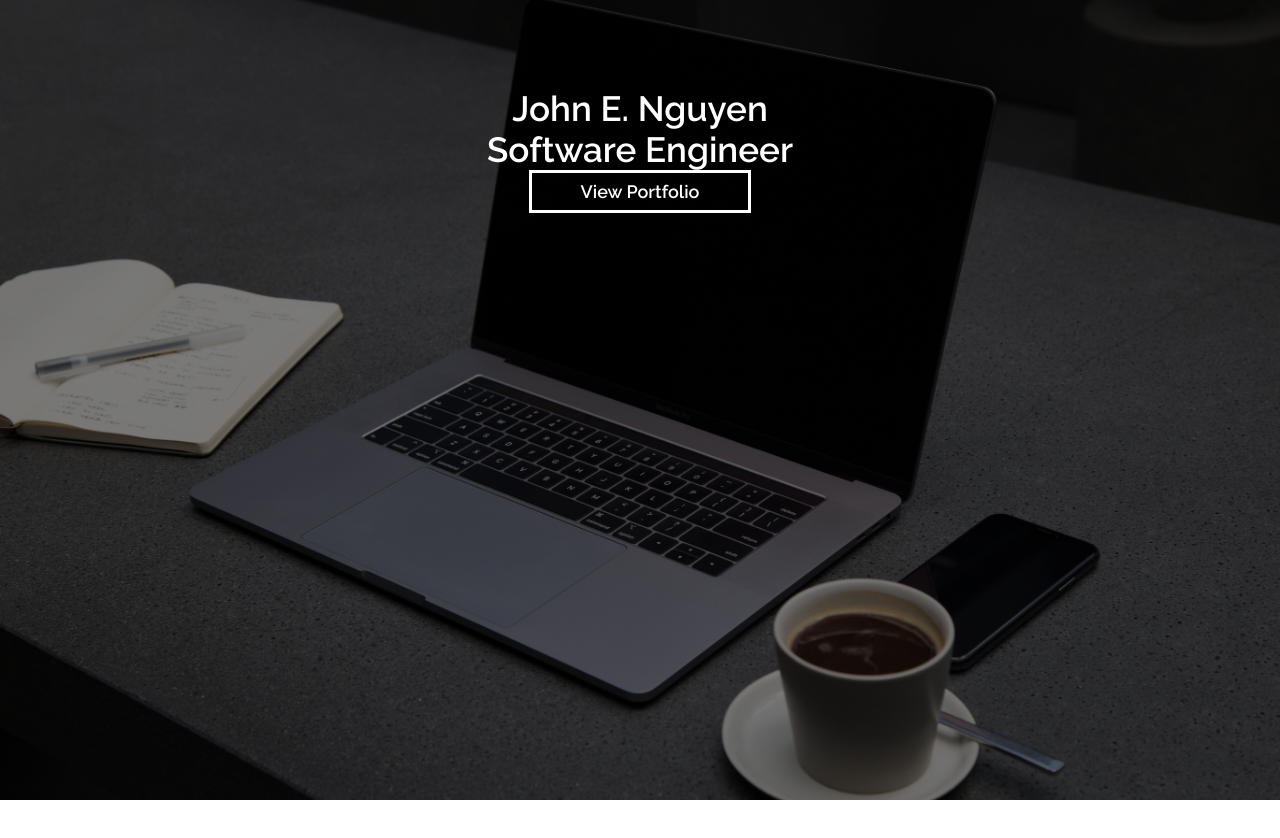
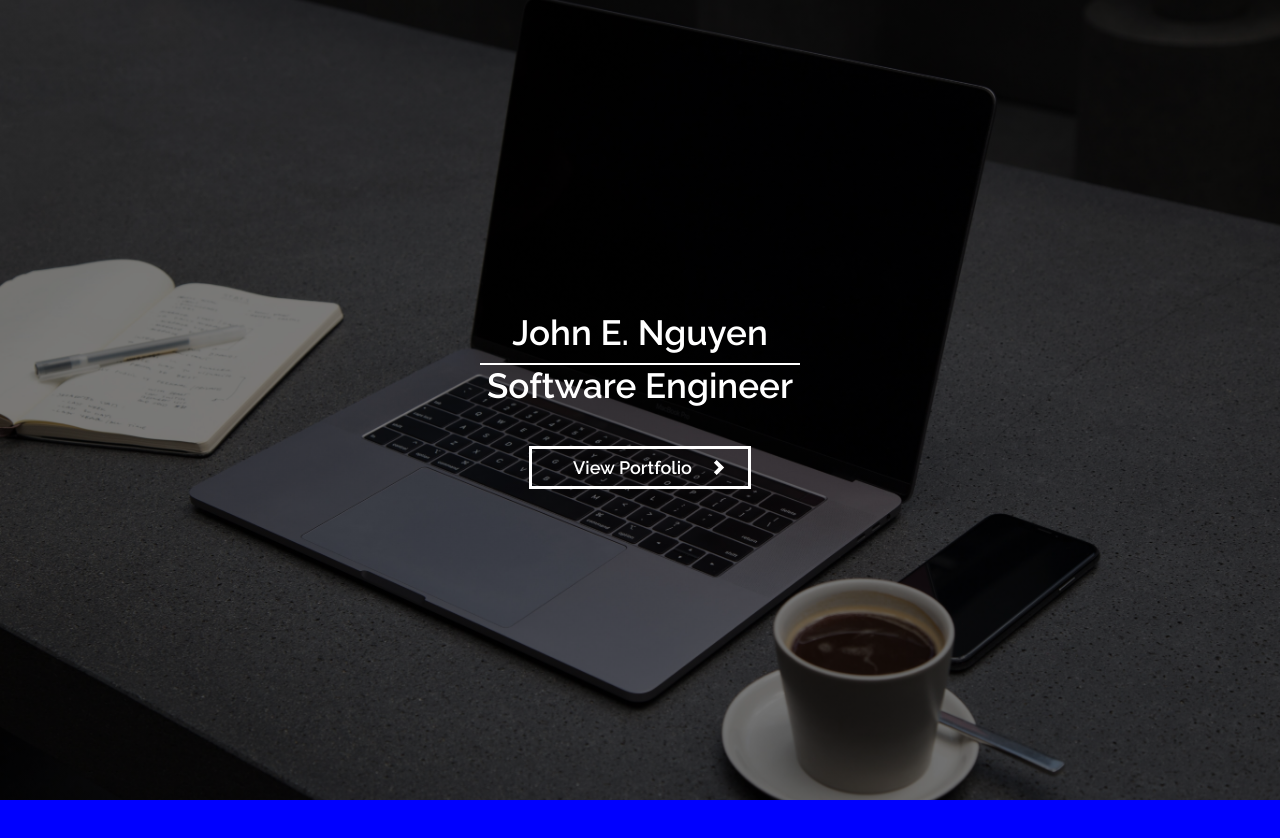
Before and after one commit to johnnguyen0215/portfolio, a website: page src/index.html in a window 1280 px wide. Before the commit the page ends 800 px from the top, so only its background shows below. Drawn offline with Linux system fonts and the light colour scheme.

Commit message:
add chevron svg

```diff
--- a/src/index.html
+++ b/src/index.html
@@ -14,12 +14,14 @@
       <div class="divider"></div>
       <div class="intro-text">Software Engineer</div>
       <a class="ghost-button" href="#">
-        <span>View Portfolio</span>
-        <i class="arrow-down"></i>
+        <span class="ghost-button-text">View Portfolio</span>
+        <svg class="chevron" xmlns="http://www.w3.org/2000/svg" width="8" height="8" viewBox="0 0 8 8">
+          <path d="M1.5 0l-1.5 1.5 2.5 2.5-2.5 2.5 1.5 1.5 4-4-4-4z" transform="translate(1)" />
+        </svg>
       </a>
-      <i class=""
     </section>
     <section id="about">
+
     </section>
   </body>
 </html>
--- a/src/style.css
+++ b/src/style.css
@@ -26,6 +26,7 @@ body {
 }
 
 .ghost-button {
+  margin-top: 30px;
   display: inline-flex;
   align-items: center;
   justify-content: center;
@@ -55,29 +56,33 @@ body {
   margin-left: 20px;
 }
 
-.ghost-button .material-icons {
-  margin-left: 8px;
+.ghost-button-text {
+  margin-right: 20px;
 }
 
-.ghost-button .arrow-down {
-  background: url('./assets/icons/chevron-bottom.svg');
-  width: 20px;
-  height: 20px;
-  background-size: 20px 20px;
+.ghost-button .chevron {
+  fill: #fff;
+  height: 15px;
+  width: 15px;
 }
 
-.ghost-button .chevron-bottom {
-  fill: #fff;
-}
-
-.ghost-button svg {
-  fill: #fff;
+.ghost-button:hover .chevron {
+  transform: rotate(90deg);
+  transition: transform 0.5s;
+  fill: #000;
 }
 
 .intro-text {
   color: #fff;
   font-family: 'Raleway', sans-serif;
   font-size: 35px;
+  margin-bottom: 10px;
+}
+
+#home .divider {
+  width: 320px;
+  height: 2px;
+  background-color: #fff;
 }
 
 #about {
```
Also changed, not shown: src/assets/icons/chevron-bottom.svg (deleted).
